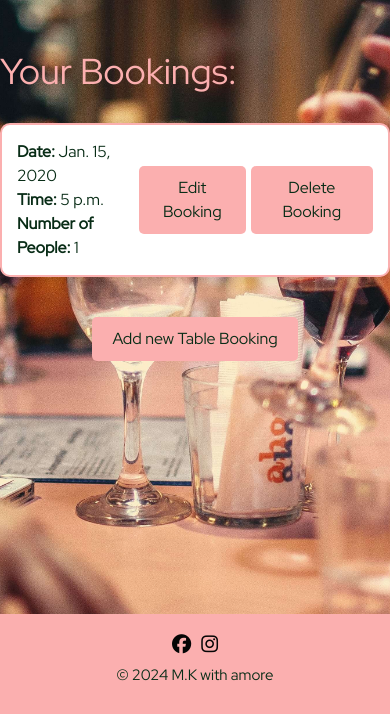
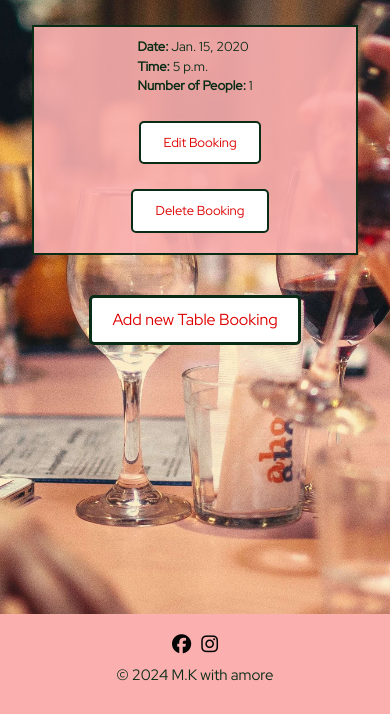
Before and after one commit to Maximiliane-K/ristorante-amore, a Django app: page /view_bookings/ in a window 390 px wide. Shown: the part 130-844 px from the top of the page. Run offline with Django 3.2, Linux system fonts and the light colour scheme; a user stored in the database is signed in; tables that the repository leaves empty hold one stand-in row (values such as "Sample post"); some libraries are stand-ins or nearby versions.

Commit message:
Refactor view_booking template and remove h1, style list of bookings and add media queries

```diff
--- a/bookings/templates/bookings/view_bookings.html
+++ b/bookings/templates/bookings/view_bookings.html
@@ -3,7 +3,6 @@
 
 {% block content %}
 <div class="booking-container">
-    <h1>Your Bookings:</h1>
     <ul class="booking-list">
         {% for booking in user_bookings %}
             <li class="booking-item">
--- a/static/css/style.css
+++ b/static/css/style.css
@@ -252,22 +252,9 @@ input, #id_time, #id_num_people {
 
 /* styling for list of booking items */
 .booking-container {
-    max-width: 900px;
-    margin: 50px auto;
+    max-width: 700px;
+    margin: 25px auto;
     padding-bottom: 6rem;
-    overflow-y: auto;
-    max-height: calc(100vh - 200px);
-}
-
-.booking-container h1 {
-    color: #FBAFAF;
-    font-size: 36px;
-    margin-bottom: 30px;
-}
-
-.booking-list {
-    padding-left: 0;
-    list-style: none;
 }
 
 .booking-item {
@@ -275,30 +262,28 @@ input, #id_time, #id_num_people {
     justify-content: space-between;
     align-items: center;
     margin-bottom: 40px;
-    padding: 15px;
-    border: 2px solid #FBAFAF;
-    border-radius: 10px;
-    box-shadow: 0 4px 8px rgba(0, 0, 0, 0.1);
-    background-color: #FFFFFF;
-    position: relative;
+    padding: 10px;
+    border: 2px solid #082C16;
+    background-color: rgba(250, 175, 175, 0.9);
 }
 
-.booking-details strong {
-    color: #082C16;
+.edit-form,
+.delete-form {
+    border-color: #082C16;
+    color: #DE0000;
+    padding: 10px 20px;
+    font-size: 16px;
+    font-weight: bold;
+    border-radius: 7px;
+    cursor: pointer;
 }
 
-/* styling for the edit and delete button */
-.edit-form,
-.delete-form {
-    display: flex;
-    align-items: center;
-}
-
+/* styling for edit and delete booking buttons */
 .edit-form button[type="submit"],
 .delete-form button[type="submit"] {
-    background-color: #FBAFAF;
-    border-color: #FBAFAF;
-    color: #082C16;
+    background-color: #FFFFFF;
+    border: 2px solid #082C16;
+    color: #DE0000;
     padding: 10px 20px;
     font-size: 16px;
     border-radius: 5px;
@@ -320,9 +305,9 @@ input, #id_time, #id_num_people {
 }
 
 .add-booking-link a {
-    background-color: #FBAFAF;
-    border-color: #FBAFAF;
-    color: #082C16;
+    background-color: #FFFFFF;
+    border: 3px solid #082C16;
+    color: #DE0000;
     padding: 10px 20px;
     font-size: 16px;
     border-radius: 5px;
@@ -471,6 +456,32 @@ input, #id_time, #id_num_people {
     .about-content {
         font-size: 10px;
     }
+
+    .booking-item {
+        flex-direction: column;
+    }
+
+    .booking-list {
+        margin-right: 2rem;
+    }
+
+    .edit-form,
+    .delete-form {
+        margin-top: 5px;
+    }
+
+    .booking-details {
+        font-size: 13px;
+        margin-bottom: 10px;
+    }
+
+    .edit-form button[type="submit"],
+    .delete-form button[type="submit"] {
+        font-size: 13px;
+        display: block;
+        width: 100%;
+        margin-right: 0;
+    }
 }
 
 /* for screen sizes from 995px and down */
```
